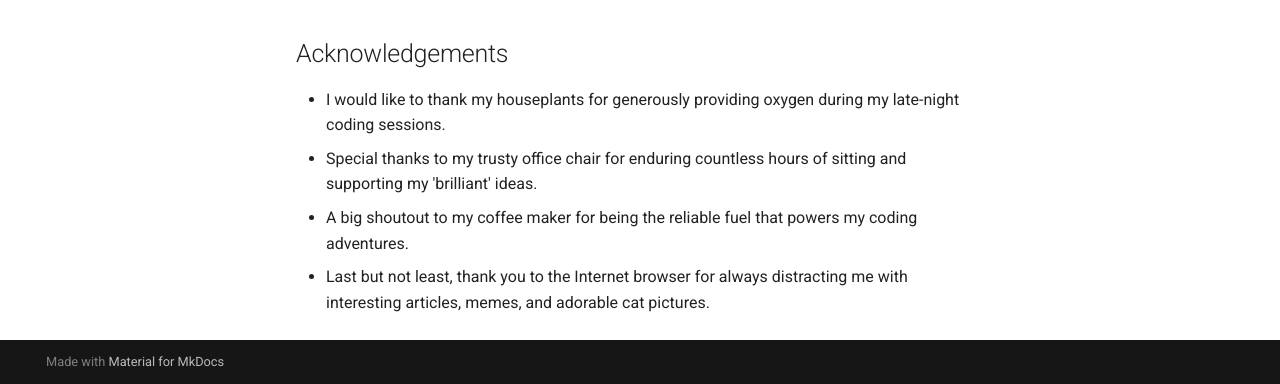
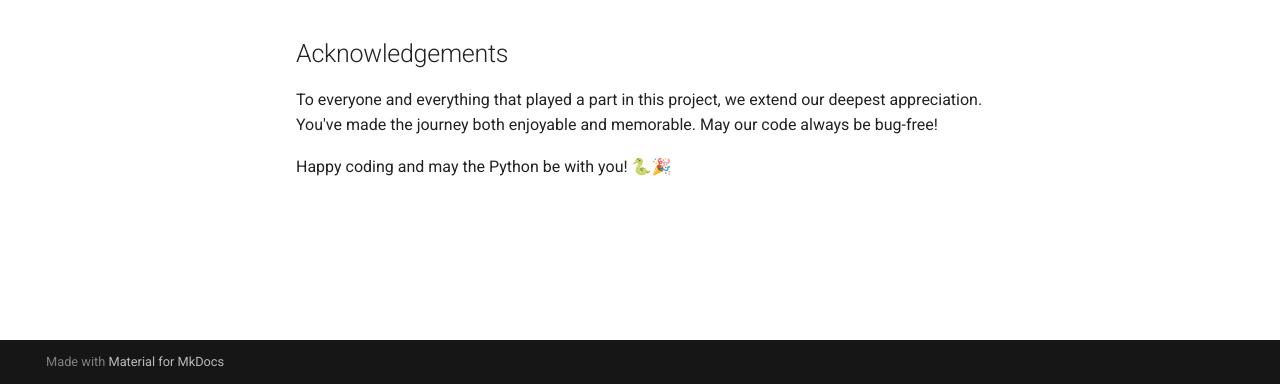
Before and after one commit to anna-niezychowska/SampleDocumentation, an MkDocs documentation site: the page built from docs/index.md, in a window 1280 px wide and 927 px high, cut to the strip 543-927 px from the top of the window. Built offline with MkDocs 1.6.1 and Material for MkDocs 9.7.7, drawn with Linux system fonts in a browser that asks for light colours.

Commit message:
add acknowledgments

```diff
--- a/docs/index.md
+++ b/docs/index.md
@@ -12,7 +12,6 @@ Quickly find what you're looking for depending on your use case by looking at th
 
 ## Acknowledgements
 
-* I would like to thank my houseplants for generously providing oxygen during my late-night coding sessions.
-* Special thanks to my trusty office chair for enduring countless hours of sitting and supporting my 'brilliant' ideas.
-* A big shoutout to my coffee maker for being the reliable fuel that powers my coding adventures.
-* Last but not least, thank you to the Internet browser for always distracting me with interesting articles, memes, and adorable cat pictures.
+To everyone and everything that played a part in this project, we extend our deepest appreciation. You've made the journey both enjoyable and memorable. May our code always be bug-free!
+
+Happy coding and may the Python be with you! 🐍🎉
```
Also changed, not shown: site/404.html, site/explanation/index.html, site/how-to-guides/index.html, site/index.html, site/reference/index.html, site/tutorials/index.html, 1 other file.
